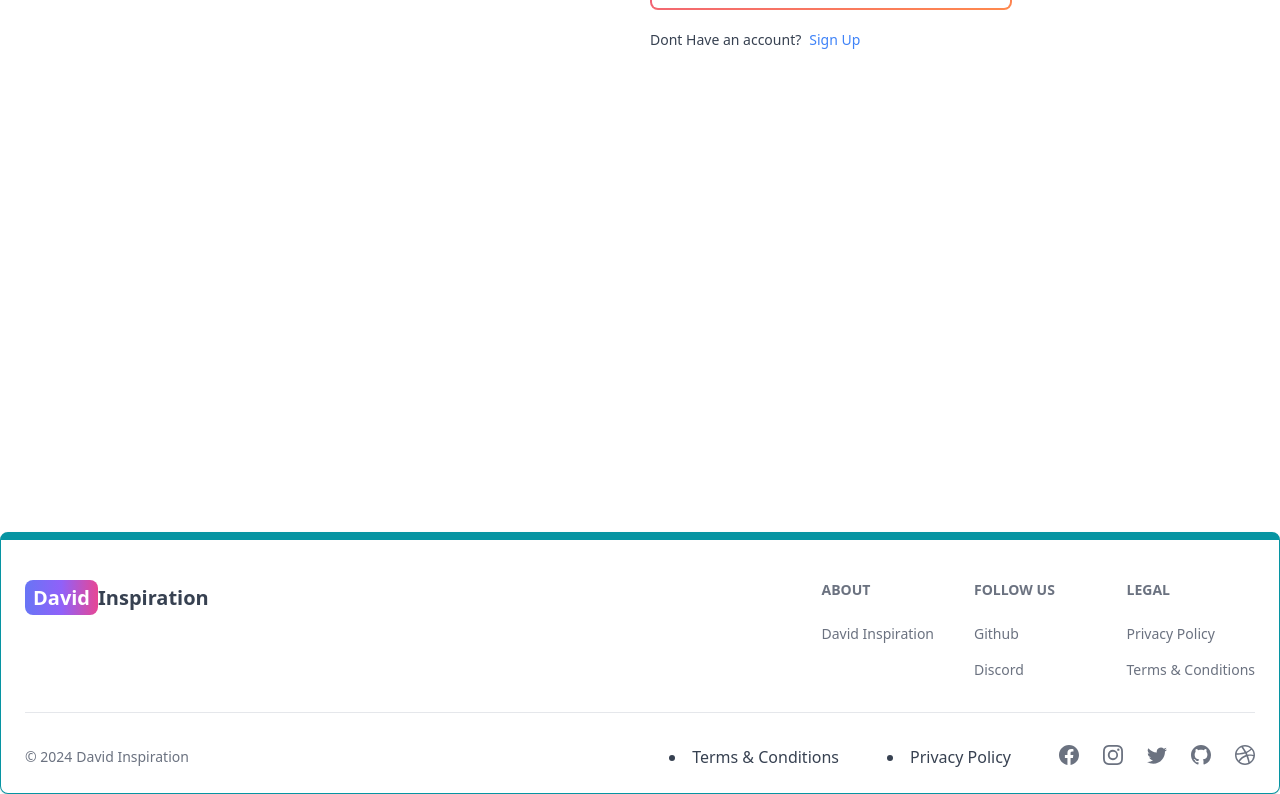
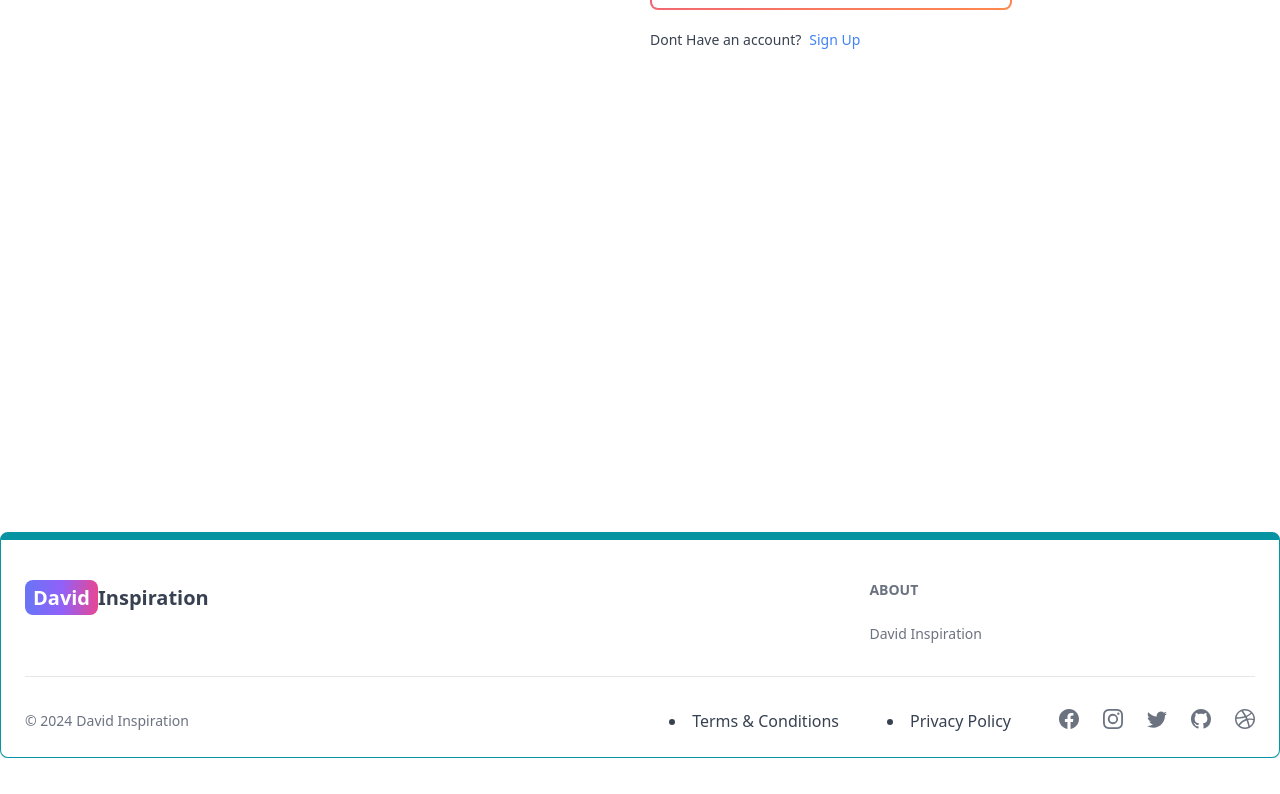
Before and after one commit to Mavine1/blog1, a React (Vite) app in the folder client/: page /sign-in in a window 1280 px wide. Shown: the part 412-1206 px from the top of the page. After the commit the page ends 1170 px from the top, so only its background shows below. Built offline with nearby package versions, Linux system fonts and the light colour scheme; no server answers.

Commit message:
slept row lay directly major

```diff
--- a/client/src/components/Footer.jsx
+++ b/client/src/components/Footer.jsx
@@ -31,24 +31,6 @@ export default function FooterCom() {
               </Footer.LinkGroup>
             </div>
             <div>
-              <Footer.Title title='Follow us' />
-              <Footer.LinkGroup col>
-                <Footer.Link
-                  href='https://www.github.com/sahandghavidel'
-                  target='_blank'
-                  rel='noopener noreferrer'
-                >
-                  Github
-                </Footer.Link>
-                <Footer.Link href='#'>Discord</Footer.Link>
-              </Footer.LinkGroup>
-            </div>
-            <div>
-              <Footer.Title title='Legal' />
-              <Footer.LinkGroup col>
-                <Footer.Link href='#'>Privacy Policy</Footer.Link>
-                <Footer.Link href='#'>Terms &amp; Conditions</Footer.Link>
-              </Footer.LinkGroup>
             </div>
           </div>
         </div>
```
